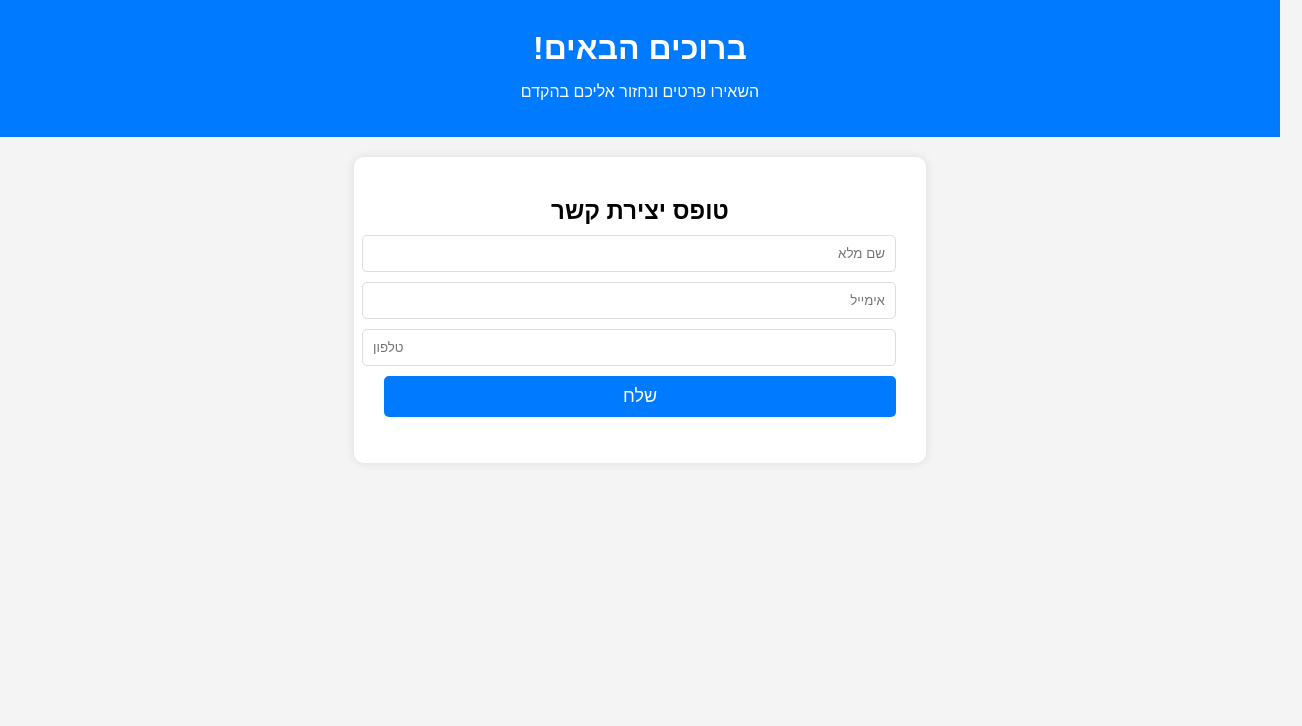
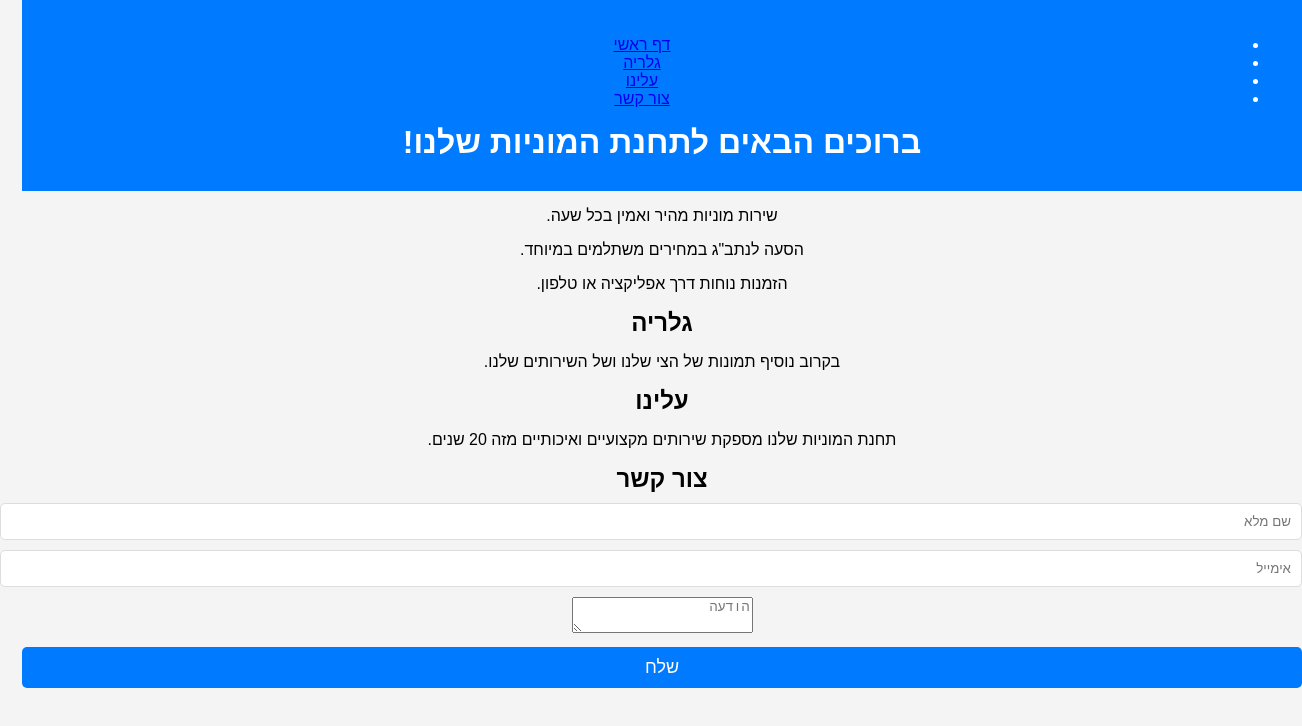
Before and after one commit to yigal2525/test, a plain HTML site: page index.html in a window 1280 px wide. Shown: the whole page, 1302 px wide, since content can reach past the window. Drawn offline with Linux system fonts and the light colour scheme.

Commit message:
Update index.html

```diff
--- a/index.html
+++ b/index.html
@@ -3,24 +3,48 @@
 <head>
     <meta charset="UTF-8">
     <meta name="viewport" content="width=device-width, initial-scale=1.0">
-    <title>דף נחיתה</title>
+    <title>תחנת מוניות</title>
     <link rel="stylesheet" href="styles.css">
 </head>
 <body>
     <header>
-        <h1>ברוכים הבאים!</h1>
-        <p>השאירו פרטים ונחזור אליכם בהקדם</p>
+        <nav>
+            <ul>
+                <li><a href="#home">דף ראשי</a></li>
+                <li><a href="#gallery">גלריה</a></li>
+                <li><a href="#about">עלינו</a></li>
+                <li><a href="#contact">צור קשר</a></li>
+            </ul>
+        </nav>
+        <h1>ברוכים הבאים לתחנת המוניות שלנו!</h1>
     </header>
 
-    <section id="form-section">
-        <h2>טופס יצירת קשר</h2>
-        <form id="contact-form">
-            <input type="text" id="name" placeholder="שם מלא" required>
-            <input type="email" id="email" placeholder="אימייל" required>
-            <input type="tel" id="phone" placeholder="טלפון" required>
+    <section id="home">
+        <div id="rotating-text">
+            <p>שירות מוניות מהיר ואמין בכל שעה.</p>
+            <p>הסעה לנתב"ג במחירים משתלמים במיוחד.</p>
+            <p>הזמנות נוחות דרך אפליקציה או טלפון.</p>
+        </div>
+    </section>
+
+    <section id="gallery">
+        <h2>גלריה</h2>
+        <p>בקרוב נוסיף תמונות של הצי שלנו ושל השירותים שלנו.</p>
+    </section>
+
+    <section id="about">
+        <h2>עלינו</h2>
+        <p>תחנת המוניות שלנו מספקת שירותים מקצועיים ואיכותיים מזה 20 שנים.</p>
+    </section>
+
+    <section id="contact">
+        <h2>צור קשר</h2>
+        <form>
+            <input type="text" placeholder="שם מלא" required>
+            <input type="email" placeholder="אימייל" required>
+            <textarea placeholder="הודעה"></textarea>
             <button type="submit">שלח</button>
         </form>
-        <p id="response-message"></p>
     </section>
 
     <script src="script.js"></script>
```
